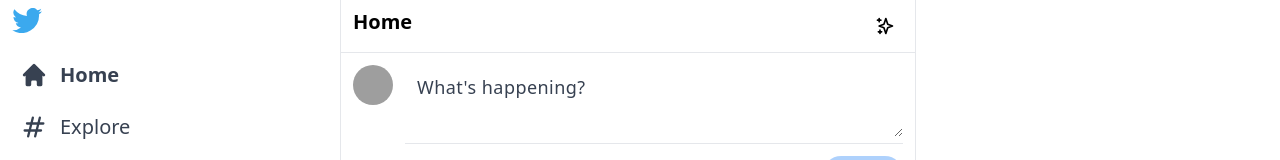
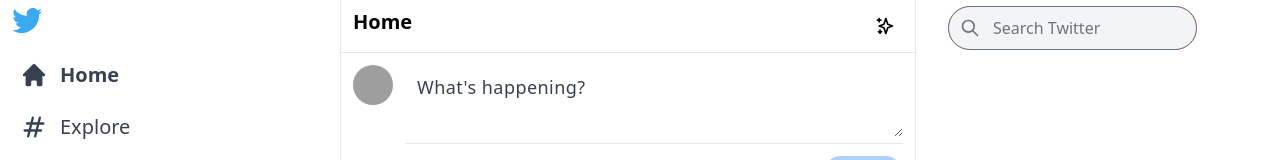
Before and after one commit to aqeel-spec/twitter, a Next.js app: page / in a window 1280 px wide. Shown: the top 160 px of the page. Built offline with nearby package versions, Linux system fonts and the light colour scheme; grey boxes are pictures that could not be loaded.

Commit message:
add widgets and search bar component & also make post section resposive

```diff
--- a/components/post.tsx
+++ b/components/post.tsx
@@ -25,9 +25,9 @@
       {/** user Image */}
       <img src={post.userImg} alt="" className="rounded-full h-11 w-11 mr-4" />
       {/** right side  */}
-      <div className="w-full">
+      <div className="lg:w-full sm:w-[90%] pr-20 xl:pr-0 md:w-[75%] ">
         {/** Header */}
-        <div className="flex items-center justify-between">
+        <div className="flex items-center justify-between ">
           {/** post user info */}
           <div className="flex space-x-1 whitespace-nowrap items-center">
             <h1 className="font-bold text-[15px] sm:text-[16px] hover:underline">
@@ -49,7 +49,7 @@
         <img
           src={post.img}
           alt="nature images"
-          className="rounded-2xl mr-2 w-full"
+          className="rounded-2xl lg:mr-2 lg:w-full md:w-auto md:m-0 "
         />
         {/** icons */}
         <div className="flex justify-between text-gray-500 p-2">
--- /dev/null
+++ b/components/widget.tsx
@@ -0,0 +1,19 @@
+import { SearchIcon } from "@heroicons/react/outline";
+import React from "react";
+
+export default function Widget() {
+  return (
+    <div className="xl:w-[600px] hidden lg:inline ml-8 space-y-5 ">
+      <div className="w-[90%] xl:w-[75%] sticky top-0 bg-white py-1.5 z-50 ">
+        <div className="flex items-center p-3 rounded-full bg-red-400 relative">
+          <SearchIcon className="h-5 z-50 text-gray-500 " />
+          <input
+            className="absolute  inset-0 rounded-full pl-11 border-gray-500 text-gray-700 focus:shadow-lg focus:bg-white bg-gray-100"
+            type="text"
+            placeholder="Search Twitter"
+          />
+        </div>
+      </div>
+    </div>
+  );
+}
--- a/pages/index.tsx
+++ b/pages/index.tsx
@@ -3,6 +3,7 @@
 import { Inter } from "@next/font/google";
 import Sidebar from "@/components/sidebar";
 import Feed from "@/components/feed";
+import Widget from "@/components/widget";
 //import styles from "@/styles/Home.module.css";
 
 //const inter = Inter({ subsets: ["latin"] });
@@ -21,6 +22,8 @@
         <Sidebar />
         {/** Feed Section */}
         <Feed />
+        {/** Widgets */}
+        <Widget />
       </main>
     </>
   );
```
